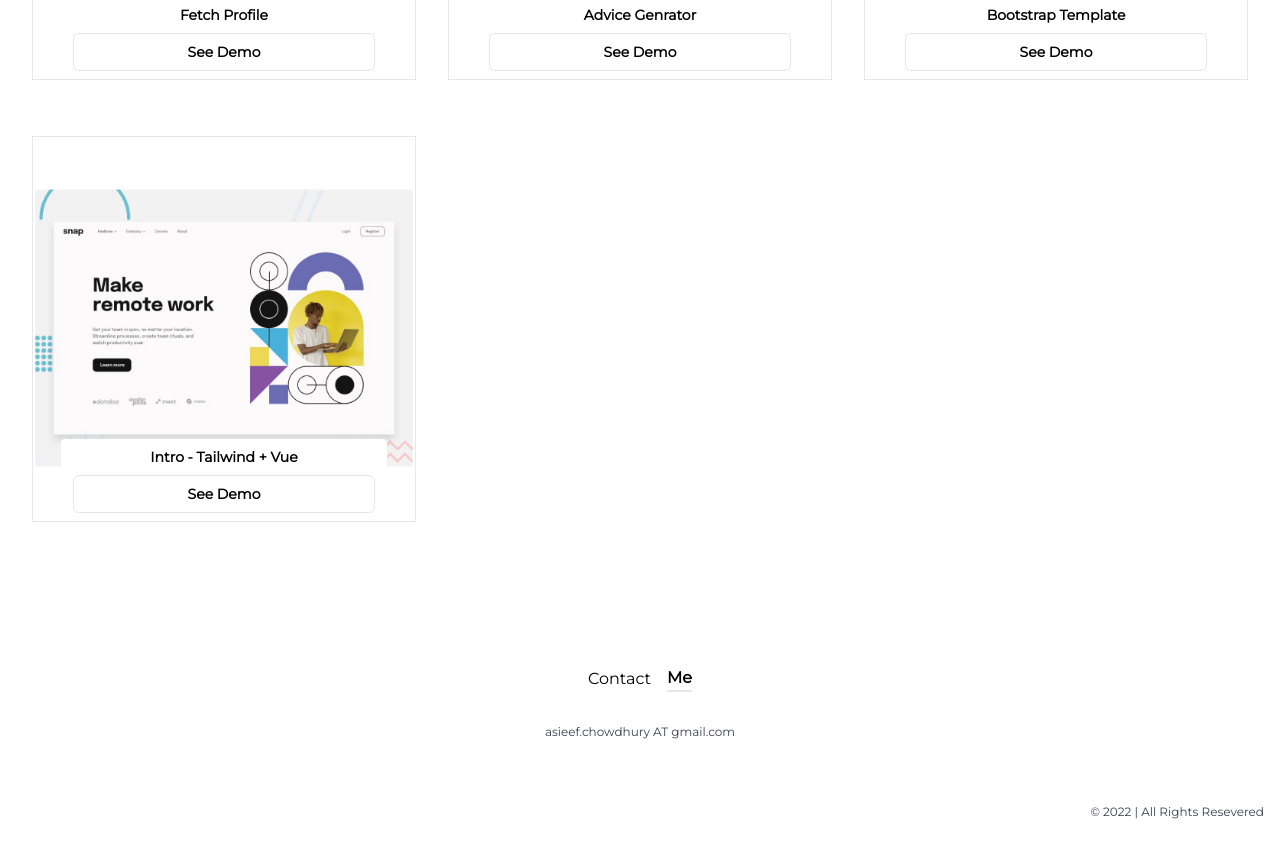
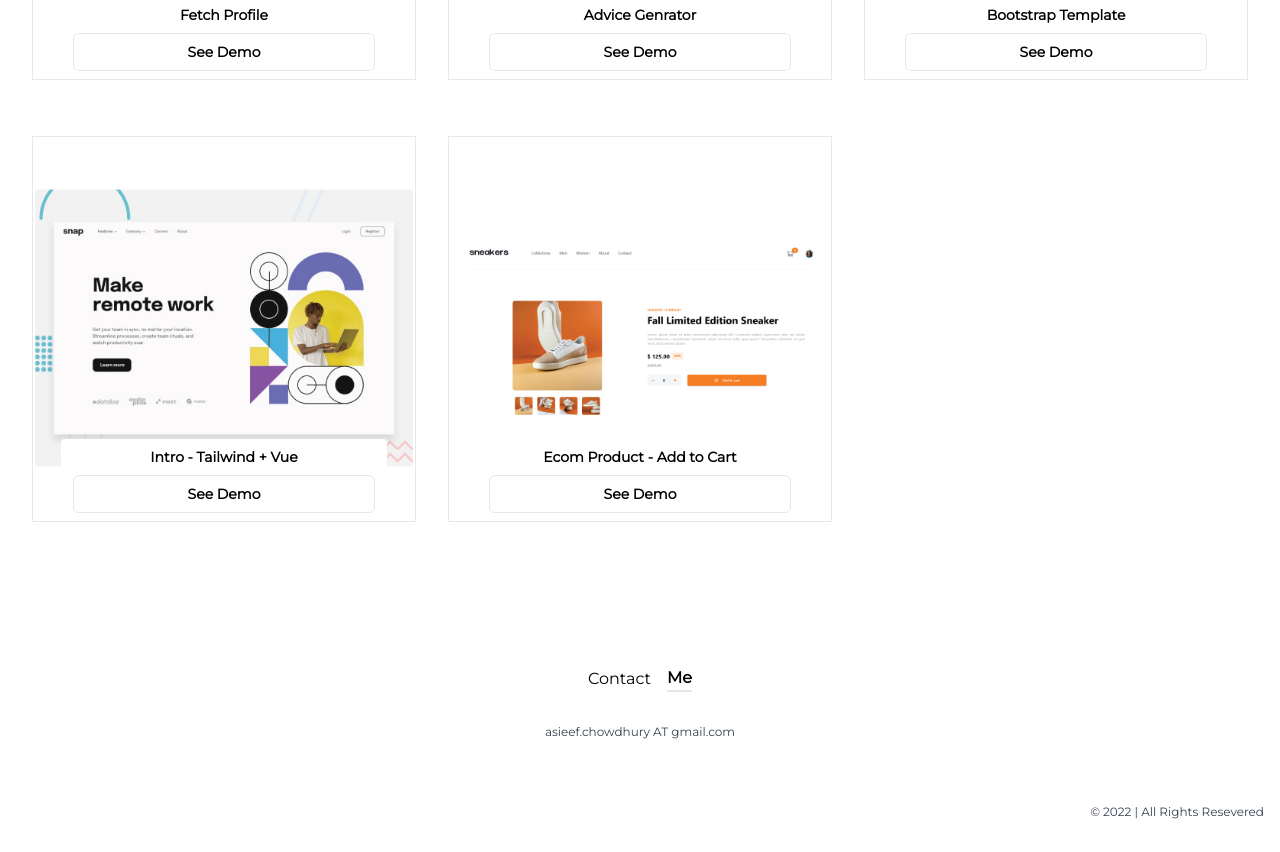
Before and after one commit to Asieef/port, a Nuxt app: page /Frontend in a window 1280 px wide. Shown: the part 960-1812 px from the top of the page. Built offline with nearby package versions, Linux system fonts and the light colour scheme.

Commit message:
ecom project

```diff
--- a/pages/Frontend.vue
+++ b/pages/Frontend.vue
@@ -204,6 +204,32 @@
           </div>
 
           <!-- Intro Project Ends -->
+
+          <!-- Ecom Project Starts -->
+          <div class="w-full md:w-1/2 xl:w-1/3 px-4">
+            <div class="relative mb-14 border">
+              <div class="rounded-lg overflow-hidden">
+                <img src="/front/ecom.jpg" alt="portfolio" class="w-full" />
+              </div>
+              <div
+                class="text-center bg-white relative z-10 py-2 px-3 rounded mx-7 -mt-20"
+              >
+                <span class="text-sm text-primary font-semibold block mb-2">
+                  Ecom Product - Add to Cart
+                </span>
+
+                <a
+                  href="https://asieef.github.io/ecom-demo/"
+                  target="blank"
+                  class="w-full text-body-color text-sm font-semibold py-2 px-7 inline-block border rounded-md hover:bg-primary hover:border-primary hover:bg-[#FECD45] hover:text-white transition"
+                >
+                  See Demo
+                </a>
+              </div>
+            </div>
+          </div>
+
+          <!-- Ecom Project Ends -->
         </div>
       </div>
     </section>
```
Also changed, not shown: static/front/ecom.jpg (added).
